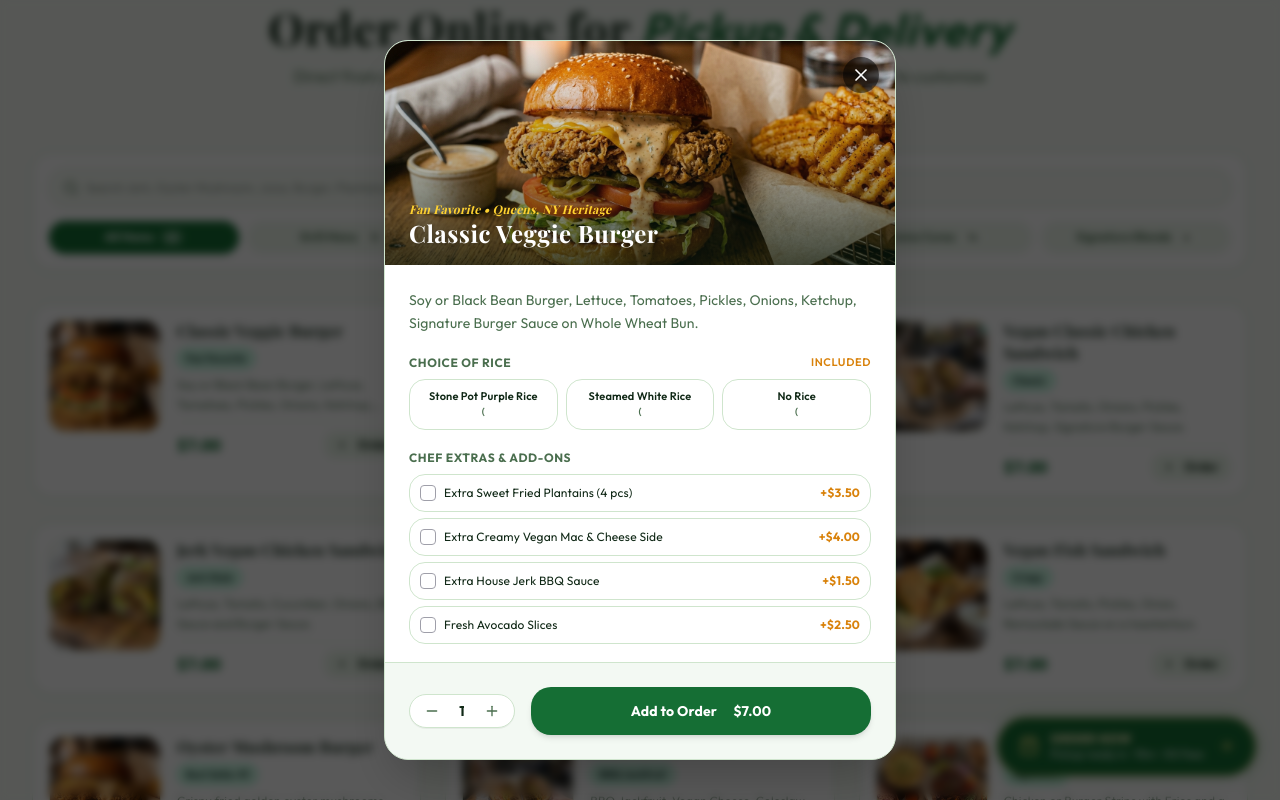
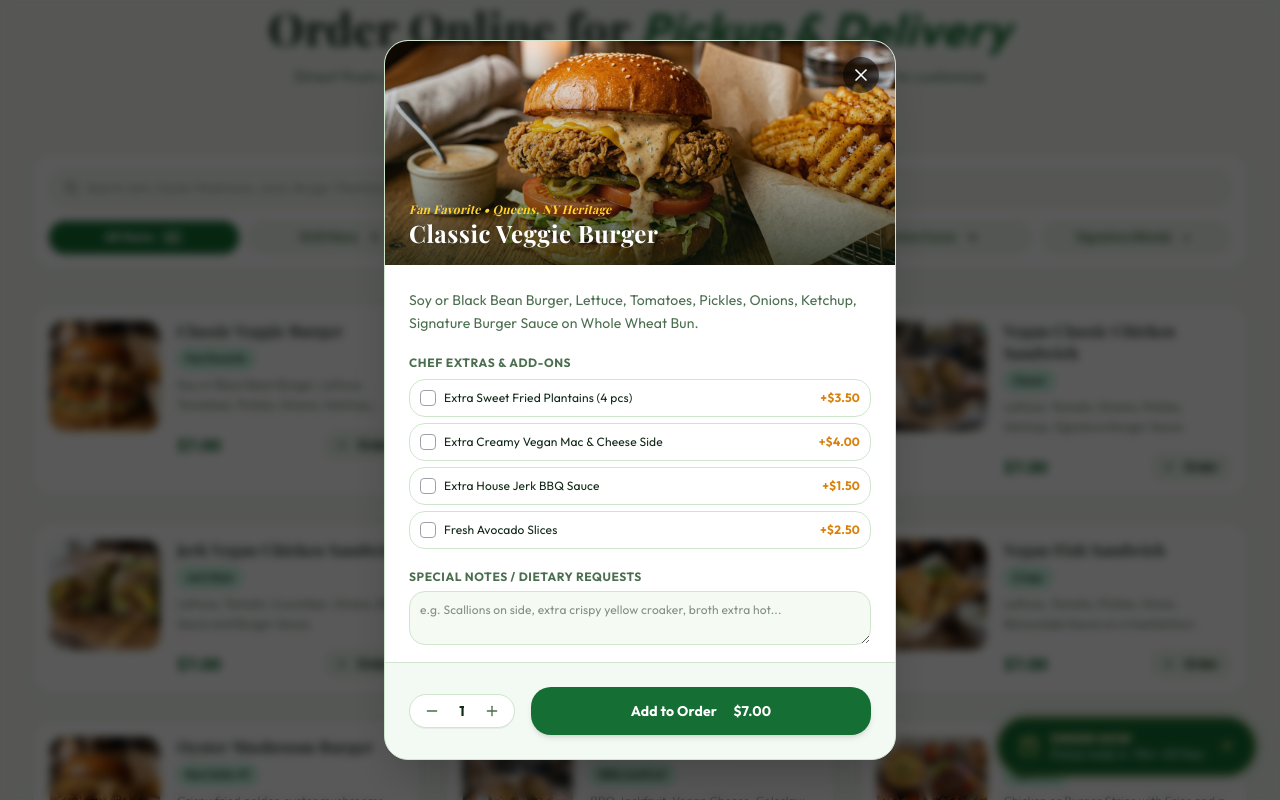
Before and after one commit to rh-beep01/veggie-castle-ii, a React (Vite) app: page / in a window 1280 px wide. Both pictures are taken after a click on the element 226 px from the left and 2513 px from the top of the page. Shown: the part 2113-2913 px from the top of the page. Built offline with nearby package versions, Linux system fonts and the light colour scheme.

Commit message:
fix: show rice option only for platters, provide authentic Caribbean rice choices, and remove broken bracket

```diff
--- a/src/App.jsx
+++ b/src/App.jsx
@@ -120,7 +120,7 @@ export default function App() {
 
   // Product Customization Modal State
   const [modalSpice, setModalSpice] = useState('medium');
-  const [modalRice, setModalRice] = useState('Yellow Rice');
+  const [modalRice, setModalRice] = useState('Jamaican Rice & Peas');
   const [modalAddOns, setModalAddOns] = useState([]);
   const [modalInstructions, setModalInstructions] = useState('');
   const [modalQuantity, setModalQuantity] = useState(1);
@@ -220,7 +220,8 @@ export default function App() {
   const openProductModal = (product) => {
     setSelectedProduct(product);
     setModalSpice(product.hasprepStyle ? 'medium' : null);
-    setModalRice('Yellow Rice');
+    const needsRice = product.category === 'proteins' || product.hasRice;
+    setModalRice(needsRice ? 'Jamaican Rice & Peas' : null);
     setModalAddOns([]);
     setModalInstructions('');
     setModalQuantity(1);
@@ -234,7 +235,9 @@ export default function App() {
     const addOnTotal = modalAddOns.reduce((sum, a) => sum + a.price, 0);
     unitPrice += addOnTotal;
 
-    const cartItemId = `${selectedProduct.id}-${modalSpice || 'none'}-${modalRice}-${modalAddOns.map(a => a.name).join('_')}-${Date.now()}`;
+    const needsRice = selectedProduct.category === 'proteins' || selectedProduct.hasRice;
+    const chosenRice = needsRice ? modalRice : null;
+    const cartItemId = `${selectedProduct.id}-${modalSpice || 'none'}-${chosenRice || 'none'}-${modalAddOns.map(a => a.name).join('_')}-${Date.now()}`;
 
     const newItem = {
       cartItemId,
@@ -246,7 +249,7 @@ export default function App() {
       quantity: modalQuantity,
       image: selectedProduct.image,
       prepStyle: modalSpice,
-      riceOption: modalRice,
+      riceOption: chosenRice,
       addOns: modalAddOns,
       specialInstructions: modalInstructions
     };
@@ -1599,17 +1602,18 @@ export default function App() {
                   </div>
                 </div>)}
 
-              {/* Rice Selection */}
+              {/* Rice Selection - Only for Protein Platters & Entrees that include rice */}
+              {(selectedProduct.category === 'proteins' || selectedProduct.hasRice) && (
                 <div>
                   <label className="block text-xs font-bold uppercase tracking-wider text-muted-foreground mb-2 flex items-center justify-between">
-                  <span>Choice of Rice </span>
+                    <span>Choice of Rice</span>
                     <span className="text-accent font-semibold text-[11px]">Included</span>
                   </label>
                   <div className="grid grid-cols-3 gap-2">
                     {[
-                    'Stone Pot Purple Rice ',
-                    'Steamed White Rice ',
-                    'No Rice '
+                      'Jamaican Rice & Peas',
+                      'Yellow Rice',
+                      'No Rice'
                     ].map((rice) => {
                       const isSelected = modalRice === rice;
                       return (
@@ -1619,16 +1623,15 @@ export default function App() {
                           onClick={() => setModalRice(rice)}
                           className={`p-2.5 rounded-xl border text-xs font-semibold transition-all text-center cursor-pointer ${
                             isSelected
-                            ? 'border-accent bg-accent/15 text-accent-foreground font-bold shadow-2xs'
+                              ? 'border-accent bg-accent/15 text-accent-foreground font-bold shadow-2xs ring-1 ring-accent/30'
                               : 'border-border hover:bg-muted/50 text-foreground'
                           }`}
                         >
-                        <span className="block text-[11px] leading-tight">{rice.split('(')[0]}</span>
-                        <span className="text-[10px] text-muted-foreground">({rice.split('(')[1]}</span>
+                          <span className="block text-[11px] leading-tight font-medium">{rice}</span>
                         </button>);
                     })}
                   </div>
-              </div>
+                </div>)}
 
               {/* Chef Extras & Add-ons */}
               <div>
--- a/src/components/ProductModal.jsx
+++ b/src/components/ProductModal.jsx
@@ -16,7 +16,7 @@ export default function ProductModal({ item, onClose, onAddToCart }) {
       ...item,
       customOptions: {
         spiceLevel: item.hasSpiceLevel ? SPICE_LEVELS.find(s => s.id === selectedSpice)?.name : null,
-        egg: item.hasSpiceLevel ? (eggOption === 'with-egg' ? 'Fresh Raw Egg Included' : 'No Egg') : null,
+        egg: null,
         rice: riceOption === 'purple-rice' ? 'Purple Multigrain Rice (+$1.00)' : 'Steamed White Rice',
         instructions: specialInstructions.trim() || null
       },
@@ -100,30 +100,41 @@ export default function ProductModal({ item, onClose, onAddToCart }) {
             </div>
           )}
 
-          {/* Rice Option */}
+          {/* Rice Option - only for plates */}
+          {(item.category === 'proteins' || item.hasRice) && (
             <div className="modal-option-group">
-            <label className="option-group-label">Rice Selection</label>
+              <label className="option-group-label">Choice of Rice (Included)</label>
               <div className="radio-group">
-              <label className={`radio-pill ${riceOption === 'white-rice' ? 'active' : ''}`}>
+                <label className={`radio-pill ${riceOption === 'Jamaican Rice & Peas' ? 'active' : ''}`}>
                   <input
                     type="radio"
                     name="riceOption"
-                  checked={riceOption === 'white-rice'}
-                  onChange={() => setRiceOption('white-rice')}
+                    checked={riceOption === 'Jamaican Rice & Peas'}
+                    onChange={() => setRiceOption('Jamaican Rice & Peas')}
                   />
-                <span>Steamed White Rice (Included)</span>
+                  <span>Jamaican Rice & Peas</span>
                 </label>
-              <label className={`radio-pill ${riceOption === 'purple-rice' ? 'active' : ''}`}>
+                <label className={`radio-pill ${riceOption === 'Yellow Rice' ? 'active' : ''}`}>
                   <input
                     type="radio"
                     name="riceOption"
-                  checked={riceOption === 'purple-rice'}
-                  onChange={() => setRiceOption('purple-rice')}
+                    checked={riceOption === 'Yellow Rice'}
+                    onChange={() => setRiceOption('Yellow Rice')}
                   />
-                <span>Healthy Purple Multigrain Rice (+$1.00)</span>
+                  <span>Yellow Rice</span>
+                </label>
+                <label className={`radio-pill ${riceOption === 'No Rice' ? 'active' : ''}`}>
+                  <input
+                    type="radio"
+                    name="riceOption"
+                    checked={riceOption === 'No Rice'}
+                    onChange={() => setRiceOption('No Rice')}
+                  />
+                  <span>No Rice</span>
                 </label>
               </div>
             </div>
+          )}
 
           {/* Special Requests */}
           <div className="modal-option-group">
```
Lines whose indentation alone changed are shown as unchanged.
